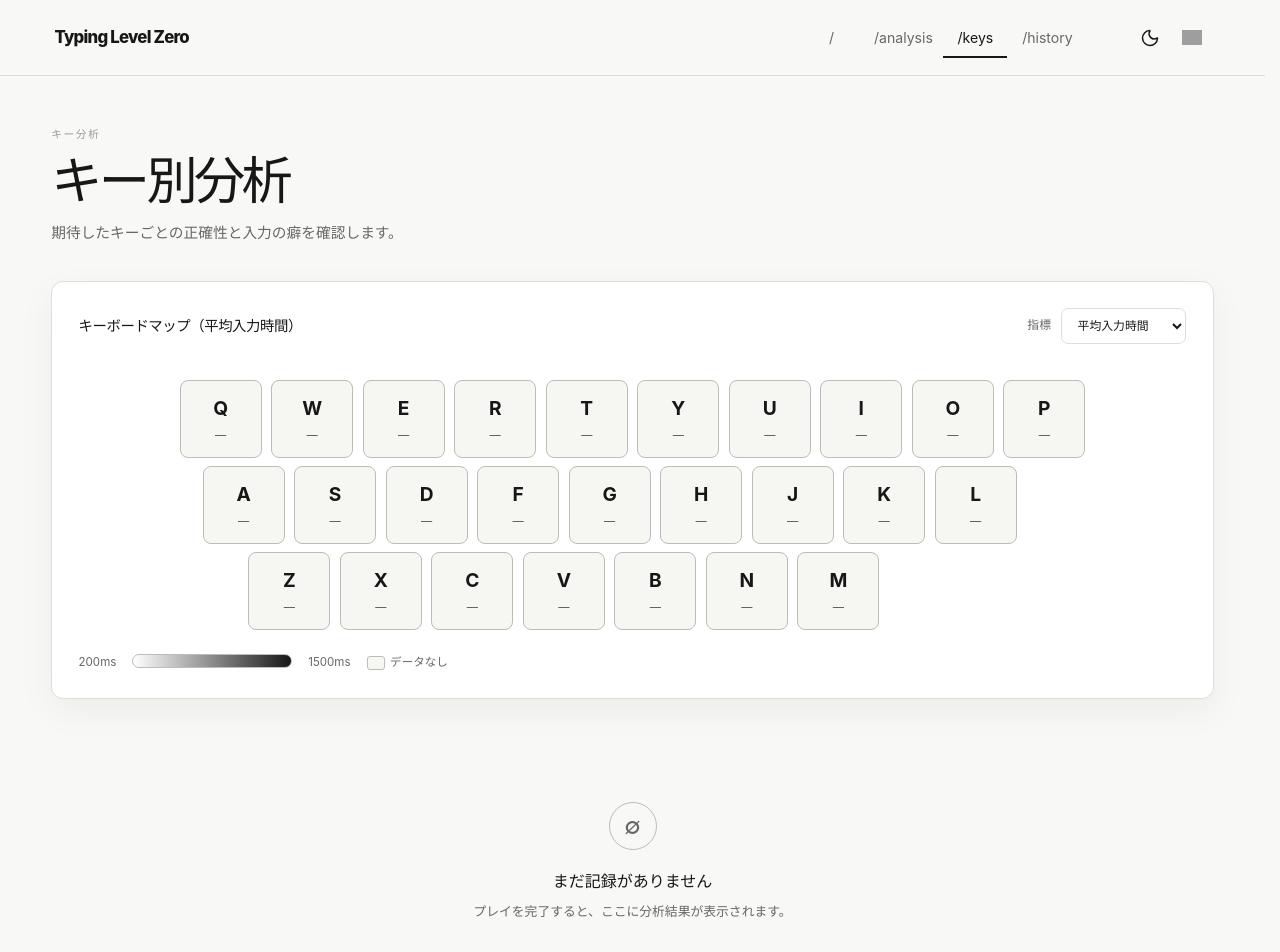
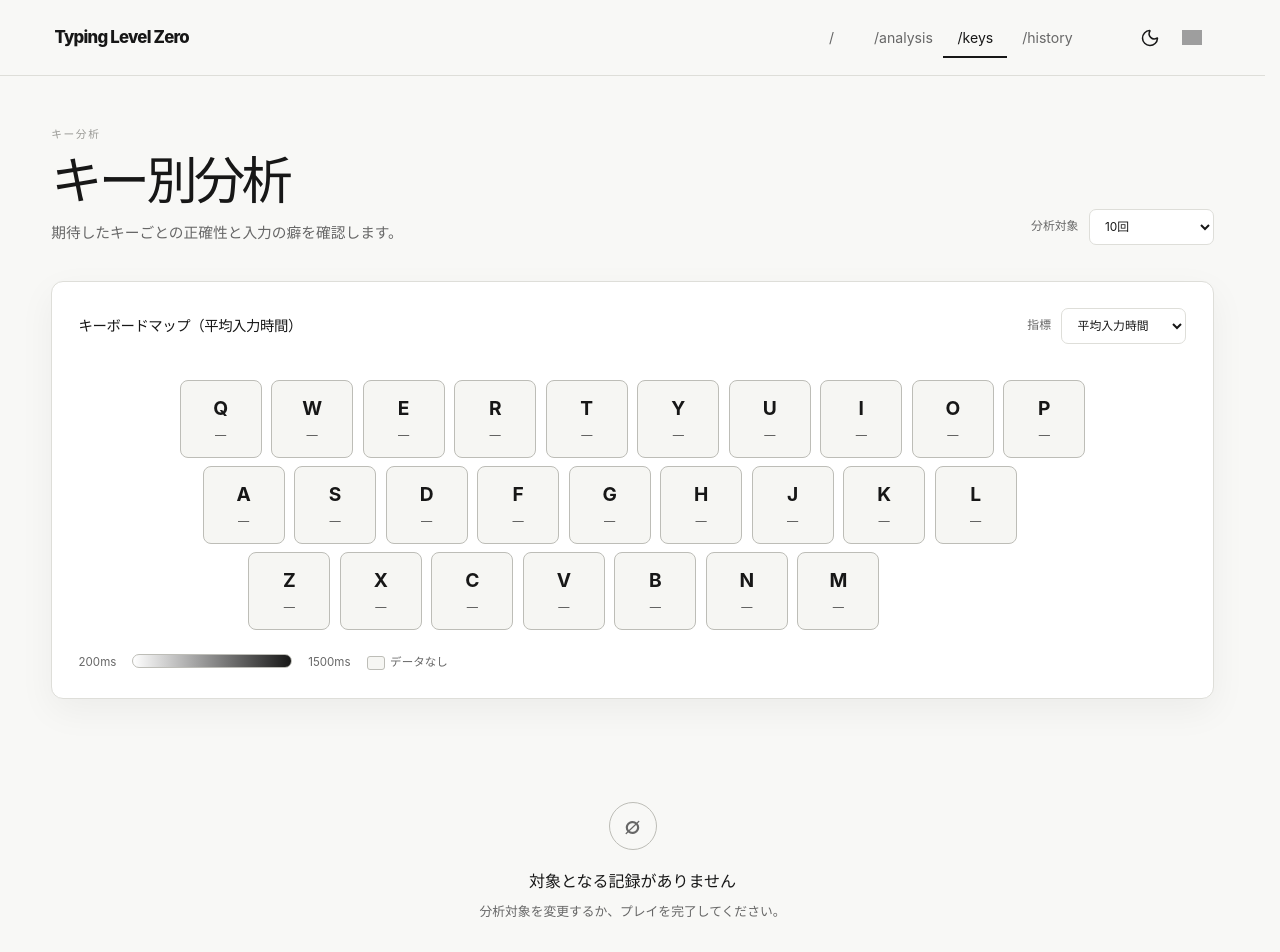
Before and after one commit to ph0ryn/typing-level-zero, a React (Vite) app: page /keys in a window 1280 px wide. Shown: the top 952 px of the page. Built offline with nearby package versions, Linux system fonts and the light colour scheme; grey boxes are pictures that could not be loaded.

Commit message:
feat: filter analytics by time or play count

```diff
--- a/src/app.tsx
+++ b/src/app.tsx
@@ -8,6 +8,7 @@ import { KeyDetailPage } from "./features/keys/keyDetailPage.tsx";
 import { KeysPage } from "./features/keys/keysPage.tsx";
 import { PlayPage } from "./features/play/playPage.tsx";
 import { RecordsProvider } from "./shared/storage/recordsContext.tsx";
+import { AnalyticsScopeProvider } from "./shared/ui/analyticsScopeContext.tsx";
 import { ThemeProvider } from "./shared/ui/themeContext.tsx";
 
 const basePath = import.meta.env.BASE_URL;
@@ -17,6 +18,7 @@ export function App() {
   return (
     <ThemeProvider>
       <RecordsProvider>
+        <AnalyticsScopeProvider>
           <BrowserRouter basename={basename}>
             <Routes>
               <Route element={<AppLayout />} path="/">
@@ -30,6 +32,7 @@ export function App() {
               </Route>
             </Routes>
           </BrowserRouter>
+        </AnalyticsScopeProvider>
       </RecordsProvider>
     </ThemeProvider>
   );
--- a/src/features/analysis/analysisPage.tsx
+++ b/src/features/analysis/analysisPage.tsx
@@ -12,6 +12,11 @@ import {
 
 import { deriveAnalytics } from "../../shared/domain/analytics.ts";
 import { useRecords } from "../../shared/storage/recordsContext.tsx";
+import {
+  AnalyticsScopeSelect,
+  filterRecordsByAnalyticsScope,
+  useAnalyticsScope,
+} from "../../shared/ui/analyticsScopeContext.tsx";
 import {
   EmptyState,
   LoadingState,
@@ -28,7 +33,12 @@ import {
 
 export function AnalysisPage() {
   const { deleteAll, isLoading, records } = useRecords();
-  const analytics = useMemo(() => deriveAnalytics(records), [records]);
+  const { scope } = useAnalyticsScope();
+  const filteredRecords = useMemo(
+    () => filterRecordsByAnalyticsScope(records, scope),
+    [records, scope],
+  );
+  const analytics = useMemo(() => deriveAnalytics(filteredRecords), [filteredRecords]);
 
   if (isLoading) {
     return <LoadingState />;
@@ -39,13 +49,17 @@ export function AnalysisPage() {
   return (
     <div className="page page-analysis">
       <PageIntro
+        action={<AnalyticsScopeSelect />}
         description="これまでの入力から、速度・正確性・苦手な位置を振り返ります。"
         eyebrow="概要"
         title="分析"
       />
 
-      {records.length === 0 ? (
-        <EmptyState />
+      {filteredRecords.length === 0 ? (
+        <EmptyState
+          description="分析対象を変更するか、プレイを完了してください。"
+          title="対象となる記録がありません"
+        />
       ) : (
         <>
           <section className="metric-grid metric-grid-seven" aria-label="全体指標">
--- a/src/features/keys/keyDetailPage.tsx
+++ b/src/features/keys/keyDetailPage.tsx
@@ -14,6 +14,11 @@ import {
 import { deriveAnalytics } from "../../shared/domain/analytics.ts";
 import { useRecords } from "../../shared/storage/recordsContext.tsx";
 import {
+  AnalyticsScopeSelect,
+  filterRecordsByAnalyticsScope,
+  useAnalyticsScope,
+} from "../../shared/ui/analyticsScopeContext.tsx";
+import {
   EmptyState,
   LoadingState,
   MetricCard,
@@ -25,8 +30,13 @@ import { formatLatency, formatPercentage, formatSpeed } from "../../shared/ui/fo
 export function KeyDetailPage() {
   const { key: routeKey } = useParams();
   const { isLoading, records } = useRecords();
+  const { scope } = useAnalyticsScope();
   const key = routeKey?.toLowerCase() ?? "";
-  const analytics = useMemo(() => deriveAnalytics(records), [records]);
+  const filteredRecords = useMemo(
+    () => filterRecordsByAnalyticsScope(records, scope),
+    [records, scope],
+  );
+  const analytics = useMemo(() => deriveAnalytics(filteredRecords), [filteredRecords]);
 
   if (!/^[a-z]$/.test(key)) {
     return <Navigate replace to="/keys" />;
@@ -47,10 +57,17 @@ export function KeyDetailPage() {
       <Link className="back-link" to="/keys">
         <ArrowLeft size={16} /> キー一覧に戻る
       </Link>
-      <PageIntro eyebrow="キー詳細" title={`${key.toUpperCase()} の詳細`} />
+      <PageIntro
+        action={<AnalyticsScopeSelect />}
+        eyebrow="キー詳細"
+        title={`${key.toUpperCase()} の詳細`}
+      />
 
-      {records.length === 0 ? (
-        <EmptyState />
+      {filteredRecords.length === 0 ? (
+        <EmptyState
+          description="分析対象を変更するか、プレイを完了してください。"
+          title="対象となる記録がありません"
+        />
       ) : (
         <>
           <section className="metric-grid metric-grid-five" aria-label={`${key}の主要指標`}>
--- a/src/features/keys/keysPage.tsx
+++ b/src/features/keys/keysPage.tsx
@@ -3,6 +3,11 @@ import { Link } from "react-router-dom";
 
 import { deriveAnalytics } from "../../shared/domain/analytics.ts";
 import { useRecords } from "../../shared/storage/recordsContext.tsx";
+import {
+  AnalyticsScopeSelect,
+  filterRecordsByAnalyticsScope,
+  useAnalyticsScope,
+} from "../../shared/ui/analyticsScopeContext.tsx";
 import {
   EmptyState,
   LoadingState,
@@ -178,8 +183,13 @@ function RankingList({
 
 export function KeysPage() {
   const { isLoading, records } = useRecords();
+  const { scope } = useAnalyticsScope();
   const [heatmapMetric, setHeatmapMetric] = useState<HeatmapMetric>("latency");
-  const analytics = useMemo(() => deriveAnalytics(records), [records]);
+  const filteredRecords = useMemo(
+    () => filterRecordsByAnalyticsScope(records, scope),
+    [records, scope],
+  );
+  const analytics = useMemo(() => deriveAnalytics(filteredRecords), [filteredRecords]);
 
   if (isLoading) {
     return <LoadingState />;
@@ -220,6 +230,7 @@ export function KeysPage() {
   return (
     <div className="page page-keys">
       <PageIntro
+        action={<AnalyticsScopeSelect />}
         description="期待したキーごとの正確性と入力の癖を確認します。"
         eyebrow="キー分析"
         title="キー別分析"
@@ -283,8 +294,11 @@ export function KeysPage() {
         </div>
       </section>
 
-      {records.length === 0 ? (
-        <EmptyState />
+      {filteredRecords.length === 0 ? (
+        <EmptyState
+          description="分析対象を変更するか、プレイを完了してください。"
+          title="対象となる記録がありません"
+        />
       ) : (
         <section className="ranking-grid" aria-label="キーランキング">
           <RankingList
--- /dev/null
+++ b/src/shared/ui/analyticsScopeContext.tsx
@@ -0,0 +1,120 @@
+import { createContext, useContext, useMemo, useState, type ReactNode } from "react";
+
+import type { PlayRecord } from "../domain/types.ts";
+
+export type AnalyticsScope = "last10" | "last50" | "today" | "last3Days" | "last30Days" | "all";
+
+const ANALYTICS_SCOPE_STORAGE_KEY = "typing-level-zero:analytics-scope";
+
+export const analyticsScopeOptions: readonly {
+  readonly label: string;
+  readonly value: AnalyticsScope;
+}[] = [
+  { label: "10回", value: "last10" },
+  { label: "50回", value: "last50" },
+  { label: "今日", value: "today" },
+  { label: "3日", value: "last3Days" },
+  { label: "30日", value: "last30Days" },
+  { label: "全期間", value: "all" },
+];
+
+interface AnalyticsScopeContextValue {
+  readonly scope: AnalyticsScope;
+  readonly setScope: (scope: AnalyticsScope) => void;
+}
+
+const AnalyticsScopeContext = createContext<AnalyticsScopeContextValue | null>(null);
+
+function isAnalyticsScope(value: string | null): value is AnalyticsScope {
+  return analyticsScopeOptions.some((option) => option.value === value);
+}
+
+function initialScope(): AnalyticsScope {
+  const savedScope = window.localStorage.getItem(ANALYTICS_SCOPE_STORAGE_KEY);
+
+  return isAnalyticsScope(savedScope) ? savedScope : "last10";
+}
+
+export function AnalyticsScopeProvider({ children }: { readonly children: ReactNode }) {
+  const [scope, setScopeState] = useState<AnalyticsScope>(initialScope);
+  const value = useMemo<AnalyticsScopeContextValue>(
+    () => ({
+      scope,
+      setScope: (nextScope) => {
+        window.localStorage.setItem(ANALYTICS_SCOPE_STORAGE_KEY, nextScope);
+        setScopeState(nextScope);
+      },
+    }),
+    [scope],
+  );
+
+  return <AnalyticsScopeContext.Provider value={value}>{children}</AnalyticsScopeContext.Provider>;
+}
+
+export function useAnalyticsScope(): AnalyticsScopeContextValue {
+  const context = useContext(AnalyticsScopeContext);
+
+  if (!context) {
+    throw new Error("useAnalyticsScope must be used inside AnalyticsScopeProvider");
+  }
+
+  return context;
+}
+
+export function filterRecordsByAnalyticsScope(
+  records: readonly PlayRecord[],
+  scope: AnalyticsScope,
+  now: number = Date.now(),
+): PlayRecord[] {
+  const newestFirst = [...records].sort(
+    (left, right) => right.completedAt - left.completedAt || right.id.localeCompare(left.id),
+  );
+
+  if (scope === "last10" || scope === "last50") {
+    return newestFirst.slice(0, scope === "last10" ? 10 : 50);
+  }
+
+  if (scope === "all") {
+    return newestFirst;
+  }
+
+  const today = new Date(now);
+  let daysToSubtract = 29;
+
+  if (scope === "today") {
+    daysToSubtract = 0;
+  } else if (scope === "last3Days") {
+    daysToSubtract = 2;
+  }
+
+  const startTime = new Date(
+    today.getFullYear(),
+    today.getMonth(),
+    today.getDate() - daysToSubtract,
+  ).getTime();
+
+  return newestFirst.filter(
+    (record) => record.completedAt >= startTime && record.completedAt <= now,
+  );
+}
+
+export function AnalyticsScopeSelect() {
+  const { scope, setScope } = useAnalyticsScope();
+
+  return (
+    <label className="select-control">
+      分析対象
+      <select
+        aria-label="分析対象"
+        value={scope}
+        onChange={(event) => setScope(event.target.value as AnalyticsScope)}
+      >
+        {analyticsScopeOptions.map((option) => (
+          <option key={option.value} value={option.value}>
+            {option.label}
+          </option>
+        ))}
+      </select>
+    </label>
+  );
+}
```
Also changed, not shown: 2 other files (tests, documents, lock files or other folders). Lines whose indentation alone changed are shown as unchanged.
